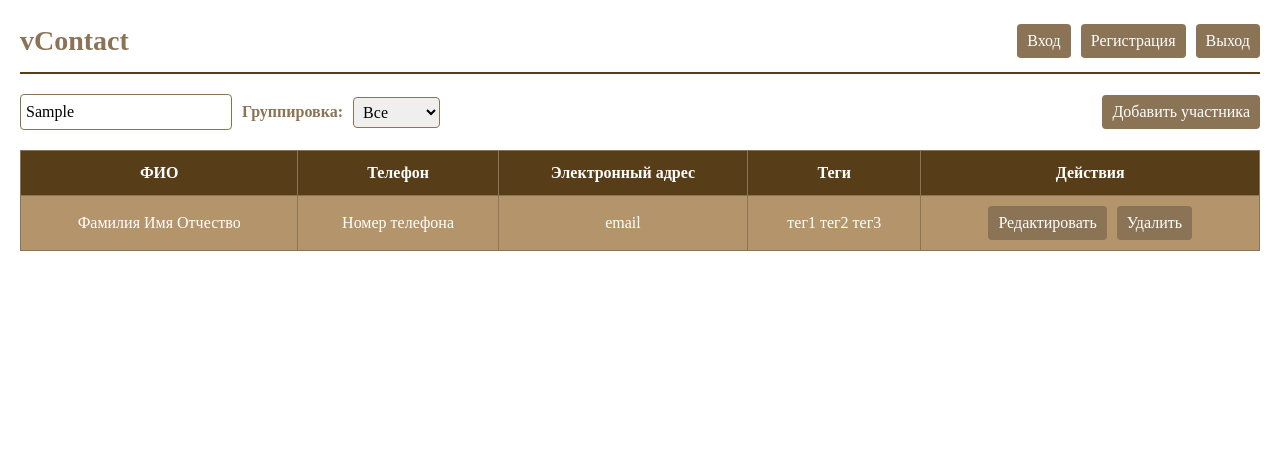
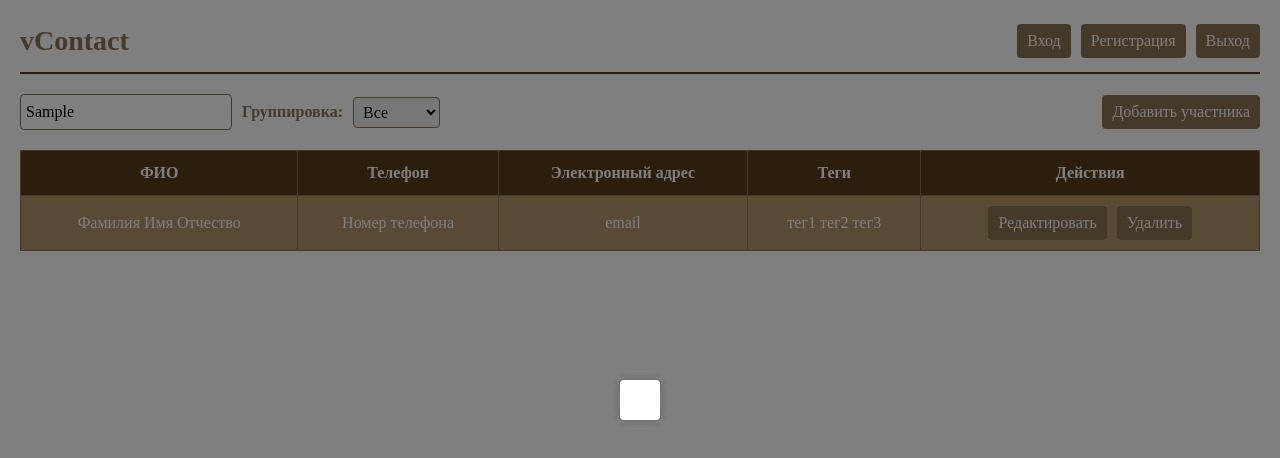
Before and after one commit to dimitrianderi/vContact, a Vue app: page / in a window 1280 px wide. Both pictures are taken after typing "Sample" into the empty fields and a click on the button "Добавить участника". Shown: the top 458 px of the page. Built offline with nearby package versions, Linux system fonts and the light colour scheme.

Commit message:
feat: add AppModalWindow layout

```diff
--- a/src/App.vue
+++ b/src/App.vue
@@ -1,19 +1,24 @@
 <template>
-  <div class="page">
+  <div class="page" v-cloak>
     <app-header></app-header>
     <router-view></router-view>
   </div>
 </template>
 
 <script lang="ts">
+import { ref } from 'vue'
 import AppHeader from './layouts/AppHeader.vue'
+import AppModal from './layouts/AppModalWindow.vue'
 
 export default {
-  components: { AppHeader },
+  components: { AppHeader, AppModal },
 }
 </script>
 
 <style lang="scss" scoped>
+[v-clock] {
+  display: none;
+}
 .page {
   padding: 20px;
 }
--- a/src/assets/main.css
+++ b/src/assets/main.css
@@ -7,4 +7,6 @@
   --dark-color: #583d19;
   --table-row-color: #b3946b;
   --table-row-hover-color: #d2b48c;
+  --black-color: #000000;
+  --shadow-color: #00000033;
 }
--- a/src/components/TheControls.vue
+++ b/src/components/TheControls.vue
@@ -12,14 +12,22 @@
         <option value="family">{{ options.family }}</option>
       </select>
     </div>
-      <button class="add-button">{{ add_user }}</button>
+    <app-button :text="add_user" @toggle="toggleModal"></app-button>
   </div>
+  <teleport to="body"
+    ><app-modal v-if="isOpenModal" @toggle="isOpenModal = false"></app-modal
+  ></teleport>
 </template>
 
 <script lang="ts">
 import { ref, reactive } from 'vue'
+import AppModal from '../layouts/AppModalWindow.vue'
+import AppButton from '../layouts/AppButton.vue'
+
 export default {
+  components: { AppModal, AppButton },
   setup() {
+    const isOpenModal = ref(false)
     const group = ref('Группировка')
     const add_user = ref('Добавить участника')
     const search = ref('Поиск')
@@ -30,11 +38,17 @@
       family: 'Семья',
     })
 
+    const toggleModal = () => {
+      isOpenModal.value = true
+    }
+
     return {
+      isOpenModal,
       options,
       group,
       add_user,
       search,
+      toggleModal,
     }
   },
 }
@@ -80,7 +94,7 @@
   .add-button {
     padding: 5px 10px;
     background-color: var(--main-color);
-      color: #fff;
+    color: var(--text-color);
     border: none;
     border-radius: 4px;
     cursor: pointer;
--- a/src/layouts/AppButton.vue
+++ b/src/layouts/AppButton.vue
@@ -1,10 +1,11 @@
 <template>
-  <button class="btn">{{ text }}</button>
+  <button class="btn" @click="$emit('toggle')">{{ text }}</button>
 </template>
 
 <script lang="ts">
 export default {
-    props: ['text']
+    props: ['text'],
+    emits: ['toggle']
 }
 </script>
 
--- /dev/null
+++ b/src/layouts/AppModalWindow.vue
@@ -0,0 +1,49 @@
+<template>
+  <div class="modal-container">
+    <div class="modal-overlay" @click="$emit('toggle')"></div>
+    <div class="modal-content">
+      <slot></slot>
+    </div>
+  </div>
+</template>
+
+<script lang="ts">
+
+export default {
+}
+
+</script>
+
+<style lang="scss" scoped>
+.modal-container {
+  position: fixed;
+  top: 0;
+  left: 0;
+  width: 100%;
+  height: 100%;
+  display: flex;
+  justify-content: center;
+  align-items: center;
+  z-index: 9999;
+
+  .modal-overlay {
+    position: fixed;
+    top: 0;
+    left: 0;
+    width: 100%;
+    height: 100%;
+    background-color: var(--black-color);
+    opacity: .5;
+    z-index: -1;
+  }
+
+  .modal-content {
+    background-color: var(--text-color);
+    padding: 20px;
+    border-radius: 4px;
+    box-shadow: 0px 0px 10px var(--shadow-color);
+    z-index: 1;
+    position: relative;
+  }
+}
+</style>
```
Lines whose indentation alone changed are shown as unchanged.
